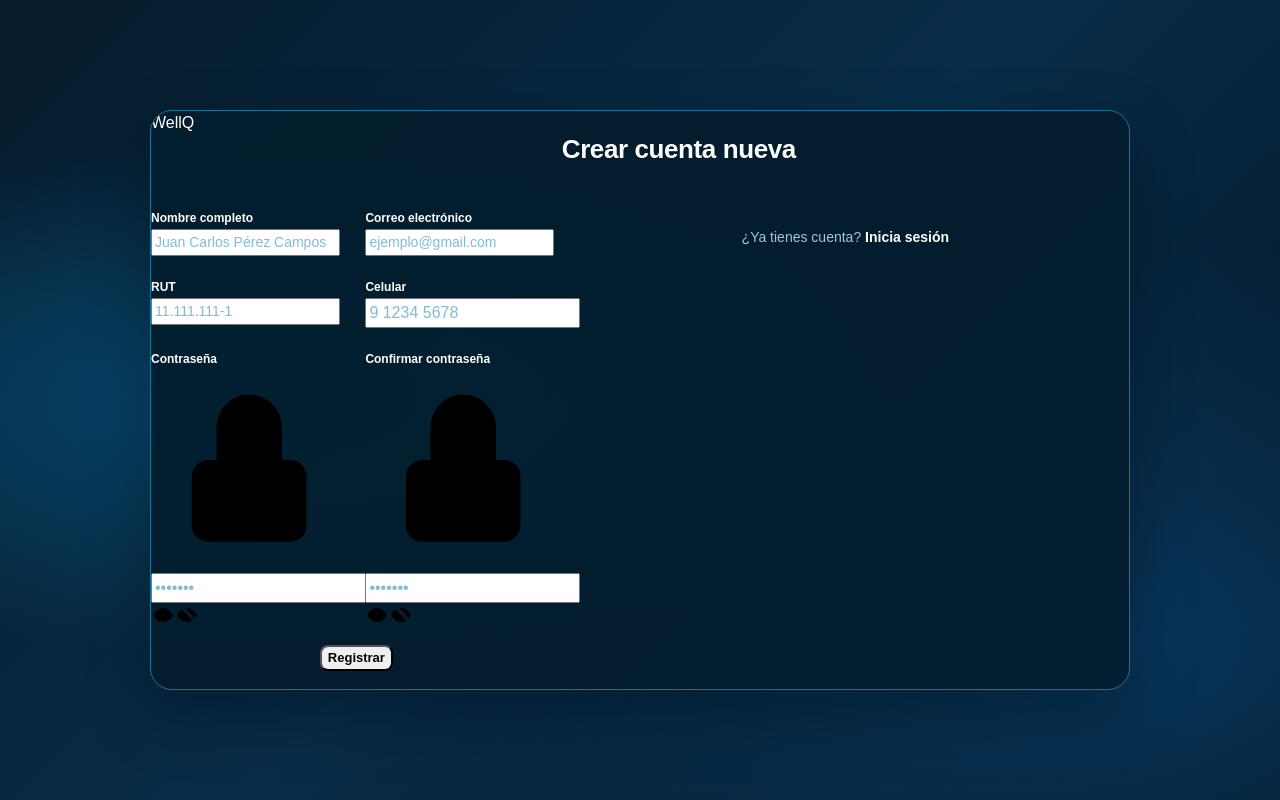
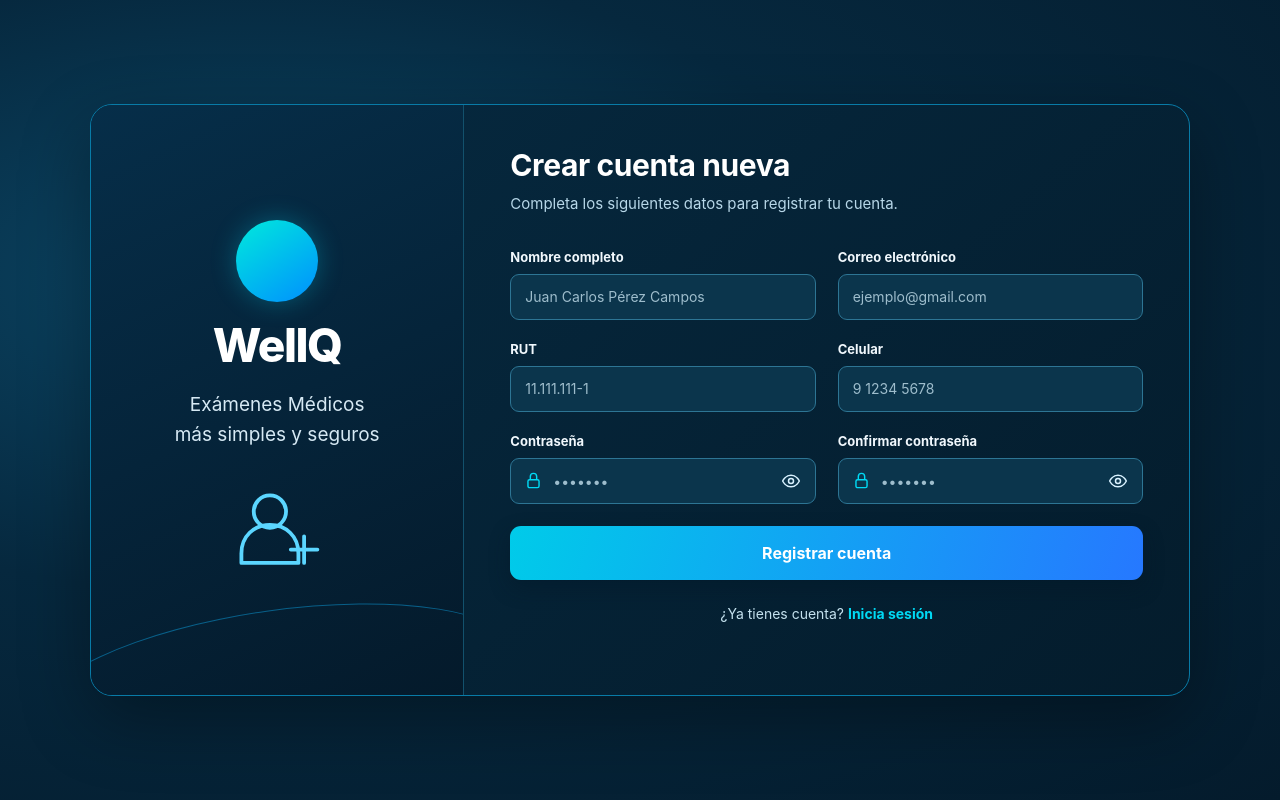
Before and after one commit to reigigax/CMMR---WellQ-App-Examenes-Medicos, a Django app: page /sign_up/ in a window 1280 px wide. Run offline with Django 5.2, Linux system fonts and the light colour scheme.

Commit message:
Mejora visual de registro WellQ y correccion de caracteres

```diff
--- /dev/null
+++ b/Fase 2/Evidencias Proyecto/Evidencias de sistema/Aplicación/exams_manager/static/css/signup.css
@@ -0,0 +1,58 @@
+/* WellQ - Registro: estilos aislados de login.css */
+.signup-page { min-height:100vh; display:flex; justify-content:center; align-items:center; padding:38px 20px; box-sizing:border-box; background:radial-gradient(ellipse at 20% 35%,#0b4665 0%,#06283e 43%,#041b2c 100%); color:#f5fbff; font-family:Inter,'Segoe UI',Arial,sans-serif; }
+.signup-page *, .signup-page *::before, .signup-page *::after {box-sizing:border-box;}
+.signup-shell {display:grid;grid-template-columns:34% minmax(0,1fr);width:min(1100px,100%);background:linear-gradient(140deg,#062a41,#041c2c);border:1px solid #087ba7;border-radius:22px;box-shadow:0 24px 70px #0005;overflow:hidden;}
+.signup-identity {position:relative;display:flex;align-items:center;justify-content:center;min-height:590px;border-right:1px solid #12516c;background:linear-gradient(155deg,#062e49,#041a2b);overflow:hidden;text-align:center;}
+.signup-identity::after {content:"";position:absolute;bottom:-65px;left:-15%;width:130%;height:150px;border:1px solid #085f88;border-radius:50%;transform:rotate(-8deg);}
+.signup-identity-inner {position:relative;z-index:1;padding:30px 16px;}
+.signup-orb {width:82px;height:82px;margin:0 auto 18px;border-radius:50%;background:linear-gradient(145deg,#00eadc,#008fff);box-shadow:0 0 26px #00d9f64a;}
+.signup-logo {font-size:46px;font-weight:800;letter-spacing:-1.5px;line-height:1.1;color:#fff;}
+.signup-tagline {font-size:19px;line-height:1.55;color:#d6e9f4;margin:20px 0 36px;}
+.signup-person {display:block;width:95px;height:95px;margin:auto;color:#5bd6ff;}
+.signup-content {padding:42px 46px 36px;min-width:0;}
+.signup-content h1 {font-size:30px;line-height:1.2;font-weight:750;color:#fff;margin:0 0 10px;text-align:left;}
+.signup-subtitle {font-size:15px;color:#b7d7e8;margin:0 0 32px;line-height:1.5;}
+.signup-page .signup-form {display:flex;flex-direction:column;gap:22px;margin:0;width:100%;}
+.signup-page .signup-grid {display:grid;grid-template-columns:repeat(2,minmax(0,1fr));gap:20px 22px;align-items:start;}
+.signup-page .field {display:flex;flex-direction:column;gap:8px;min-width:0;margin:0;position:relative;}
+.signup-page .field label {display:block;color:#f1f8fd;font-size:13px;font-weight:650;margin:0;line-height:1.4;}
+.signup-page .field > input, .signup-page .field .input-icon input {display:block;width:100%;height:46px;min-width:0;padding:0 14px;margin:0;border:1px solid #2d7594;border-radius:9px;background:#0b354c;color:#f5fbff;font-size:14px;line-height:normal;box-shadow:none;outline:none;}
+.signup-page .field input::placeholder {color:#9ebdcc;opacity:1;}
+.signup-page .field input:focus {border-color:#00c9ef;box-shadow:0 0 0 3px #00bfe522;}
+.signup-page .field .input-icon {position:relative;display:block;width:100%;height:46px;margin:0;}
+.signup-page .field .input-icon input {padding-left:42px;padding-right:45px;}
+.signup-page .field .input-icon > svg.icon-lock {position:absolute;top:13px;left:14px;width:19px!important;height:19px!important;max-width:19px;max-height:19px;fill:none!important;stroke:#00d9f4;stroke-width:1.8;z-index:1;pointer-events:none;}
+.signup-page .toggle-password {position:absolute;right:7px;top:5px;width:36px;height:36px;padding:8px;display:flex;align-items:center;justify-content:center;border:0;background:transparent;color:#d9f2ff;cursor:pointer;box-shadow:none;}
+.signup-page .toggle-password svg {width:20px!important;height:20px!important;max-width:20px;max-height:20px;fill:none!important;stroke:currentColor;stroke-width:1.8;stroke-linecap:round;stroke-linejoin:round;}
+.signup-page .toggle-password .icon-eye-off {display:none;}
+.signup-page .toggle-password.is-visible .icon-eye {display:none;}
+.signup-page .toggle-password.is-visible .icon-eye-off {display:block;}
+.signup-page .field-error,.signup-page .password-match {display:flex;align-items:center;gap:6px;margin:2px 0 0;font-size:12px;color:#ff9b9b;}
+.signup-page .field-error[hidden],.signup-page .password-match[hidden],.signup-page .password-strength[hidden] {display:none!important;}
+.signup-page .field-error svg,.signup-page .password-match svg,.signup-page .password-rules svg {width:14px!important;height:14px!important;flex:0 0 14px;fill:none!important;stroke:currentColor;stroke-width:2;}
+.signup-page .password-match.coincide {color:#50e3af;}
+.signup-page .password-match .icon-check,.signup-page .password-match.coincide .icon-cross,.signup-page .password-rules .icon-check,.signup-page .password-rules li.cumple .icon-cross {display:none;}
+.signup-page .password-match.coincide .icon-check,.signup-page .password-rules li.cumple .icon-check {display:block;}
+.signup-page .password-strength {display:flex;flex-direction:column;gap:7px;margin-top:5px;}
+.signup-page .strength-segments {display:grid;grid-template-columns:repeat(3,1fr);gap:5px;}
+.signup-page .strength-segments span {height:4px;background:#24536b;border-radius:5px;}
+.signup-page .password-strength.debil .strength-segments span:first-child {background:#ff7878;}
+.signup-page .password-strength.regular .strength-segments span:nth-child(-n+2) {background:#ffc56e;}
+.signup-page .password-strength.buena .strength-segments span {background:#50e3af;}
+.signup-page .strength-text {font-size:12px;color:#d7edf8;}
+.signup-page .password-rules {list-style:none;margin:0;padding:0;display:grid;gap:5px;}
+.signup-page .password-rules li {display:flex;gap:7px;align-items:center;color:#ff9b9b;font-size:12px;}
+.signup-page .password-rules li.cumple {color:#50e3af;}
+.signup-page .field input.invalido,.signup-page .field .input-icon input.no-coincide {border-color:#ff8181;}
+.signup-page .field .input-icon input.coincide {border-color:#50e3af;}
+.signup-page .signup-actions {display:block;width:100%;margin:0;}
+.signup-page .signup-actions .btn {display:block;width:100%;max-width:none;height:54px;border:0;border-radius:11px;background:linear-gradient(105deg,#00cbe9,#2678ff);color:#fff;font-size:16px;font-weight:750;cursor:pointer;box-shadow:0 8px 20px #00162666;}
+.signup-page .signup-actions .btn:hover {filter:brightness(1.08);transform:translateY(-1px);}
+.signup-page .signup-footer {margin:23px 0 0;text-align:center;font-size:14px;color:#c4e1ee;}
+.signup-page .signup-footer a {color:#00d9f4;font-weight:750;text-decoration:none;}
+.signup-page .signup-footer a:hover {text-decoration:underline;}
+.signup-page .messages-container {margin-bottom:18px;}
+.signup-page .alert-msg {padding:11px 14px;border-radius:9px;margin-bottom:8px;font-size:13px;background:#ff696922;color:#ffb3b3;border:1px solid #ff696966;}
+.signup-page .alert-msg.success {background:#3bce9820;color:#70e9bc;border-color:#3bce9866;}
+@media(max-width:900px){.signup-shell{grid-template-columns:30% 1fr}.signup-content{padding:32px 26px}.signup-logo{font-size:35px}.signup-tagline{font-size:15px}}
+@media(max-width:700px){.signup-page{padding:20px 12px;align-items:flex-start}.signup-shell{grid-template-columns:1fr}.signup-identity{min-height:unset;padding:22px;border-right:0;border-bottom:1px solid #12516c}.signup-identity-inner{padding:0}.signup-orb{width:46px;height:46px;margin-bottom:7px}.signup-logo{font-size:28px}.signup-tagline{margin:7px 0 0;font-size:12px}.signup-person{display:none}.signup-content{padding:25px 20px}.signup-content h1{font-size:25px}.signup-subtitle{margin-bottom:24px}.signup-page .signup-grid{grid-template-columns:1fr;gap:17px}}
--- a/Fase 2/Evidencias Proyecto/Evidencias de sistema/Aplicación/exams_manager/templates/exams_manager/sign_up.html
+++ b/Fase 2/Evidencias Proyecto/Evidencias de sistema/Aplicación/exams_manager/templates/exams_manager/sign_up.html
@@ -1,361 +1,29 @@
 {% extends "base.html" %}
-
-{% block title %}WellQ | Crear Cuenta{% endblock %}
-
+{% load static %}
+{% block title %}WellQ | Crear cuenta{% endblock %}
 {% block content %}
-
-{% load static %}
-
 <link rel="stylesheet" href="{% static 'css/login.css' %}">
-
-<style>
-
-    /* ==================================================
-       TARJETA (mas ancha que el login para dos columnas)
-    ================================================== */
-
-    .signup-card {
-        max-width: 720px;
-    }
-
-
-    /* ==================================================
-       LOGO (arriba a la izquierda)
-    ================================================== */
-
-    .signup-brand {
-        justify-content: flex-start;
-    }
-
-
-    /* ==================================================
-       FORMULARIO EN DOS COLUMNAS
-    ================================================== */
-
-    .signup-form {
-        display: flex;
-        flex-direction: column;
-
-        gap: 18px;
-    }
-
-    .signup-grid {
-        display: grid;
-        grid-template-columns: repeat(2, minmax(0, 1fr));
-
-        gap: 18px;
-    }
-
-
-    /* ==================================================
-       SEGURIDAD DE LA CONTRASEÑA
-    ================================================== */
-
-    .password-strength {
-        display: flex;
-        flex-direction: column;
-
-        gap: 8px;
-
-        margin-top: 4px;
-    }
-
-    .password-strength[hidden] {
-        display: none;
-    }
-
-    .strength-segments {
-        display: grid;
-        grid-template-columns: repeat(3, 1fr);
-
-        gap: 6px;
-    }
-
-    .strength-segments span {
-        height: 4px;
-
-        background: #1f4357;
-
-        border-radius: 2px;
-
-        transition: background .2s;
-    }
-
-    .password-strength.debil .strength-segments span:nth-child(-n+1) {
-        background: #ff6b6b;
-    }
-
-    .password-strength.regular .strength-segments span:nth-child(-n+2) {
-        background: #f5a524;
-    }
-
-    .password-strength.buena .strength-segments span {
-        background: #2ed39a;
-    }
-
-    .strength-text {
-        font-size: 12px;
-        font-weight: 700;
-    }
-
-    .password-strength.debil .strength-text {
-        color: #ff8a8a;
-    }
-
-    .password-strength.regular .strength-text {
-        color: #ffc061;
-    }
-
-    .password-strength.buena .strength-text {
-        color: #4fe3ae;
-    }
-
-    .password-rules {
-        display: flex;
-        flex-direction: column;
-
-        gap: 6px;
-
-        margin: 6px 0 0;
-        padding: 0;
-
-        list-style: none;
-
-        font-size: 13px;
-    }
-
-    .password-rules li {
-        display: flex;
-        align-items: center;
-
-        gap: 8px;
-
-        color: #ff8a8a;
-    }
-
-    .password-rules li.cumple {
-        color: #4fe3ae;
-    }
-
-    .password-rules svg,
-    .password-match svg,
-    .field-error svg {
-        flex-shrink: 0;
-
-        width: 14px;
-        height: 14px;
-
-        fill: none;
-        stroke: currentColor;
-        stroke-width: 2.2;
-        stroke-linecap: round;
-        stroke-linejoin: round;
-    }
-
-    .password-rules .icon-check,
-    .password-rules li.cumple .icon-cross,
-    .password-match .icon-check,
-    .password-match.coincide .icon-cross {
-        display: none;
-    }
-
-    .password-rules li.cumple .icon-check,
-    .password-match.coincide .icon-check {
-        display: block;
-    }
-
-
-    /* ==================================================
-       CONFIRMAR CONTRASEÑA: coinciden / no coinciden
-    ================================================== */
-
-    .field .input-icon input.no-coincide {
-        border-color: #ff8a8a;
-
-        box-shadow:
-            0 0 0 2px rgba(255, 138, 138, .12);
-    }
-
-    .field .input-icon input.coincide {
-        border-color: #4fe3ae;
-
-        box-shadow:
-            0 0 0 2px rgba(79, 227, 174, .12);
-    }
-
-    .password-match {
-        display: flex;
-        align-items: center;
-
-        gap: 8px;
-
-        margin: 0;
-
-        color: #ff8a8a;
-
-        font-size: 13px;
-    }
-
-    .password-match[hidden] {
-        display: none;
-    }
-
-    .password-match.coincide {
-        color: #4fe3ae;
-    }
-
-
-    /* ==================================================
-       ERRORES AL REGISTRAR (campo en rojo + mensaje)
-    ================================================== */
-
-    .signup-form .field input.invalido {
-        border-color: #ff8a8a;
-
-        box-shadow:
-            0 0 0 2px rgba(255, 138, 138, .12);
-    }
-
-    .field-error {
-        display: flex;
-        align-items: center;
-
-        gap: 8px;
-
-        margin: 0;
-
-        color: #ff8a8a;
-
-        font-size: 12px;
-    }
-
-    .field-error[hidden] {
-        display: none;
-    }
-
-
-    /* ==================================================
-       MENSAJE DE ALERTA DE DJANGO
-    ================================================== */
-
-    .messages-container {
-        margin-bottom: 15px;
-    }
-
-    .alert-msg {
-        padding: 10px 14px;
-        border-radius: 8px;
-        font-size: 13px;
-        font-weight: 600;
-        text-align: center;
-        margin-bottom: 8px;
-    }
-
-    .alert-msg.error {
-        background: rgba(255, 107, 107, 0.15);
-        border: 1px solid rgba(255, 107, 107, 0.45);
-        color: #ff8a8a;
-    }
-
-    .alert-msg.success {
-        background: rgba(46, 211, 154, .12);
-        border: 1px solid rgba(79, 227, 174, .45);
-        color: #4fe3ae;
-    }
-
-
-    /* ==================================================
-       BOTÓN REGISTRAR
-    ================================================== */
-
-    .signup-actions {
-        display: flex;
-        justify-content: center;
-    }
-
-    .signup-actions .btn {
-        max-width: 240px;
-    }
-
-
-    /* ==================================================
-       ENLACE INICIAR SESIÓN
-    ================================================== */
-
-    .signup-footer {
-        margin: 22px 0 0;
-
-        text-align: center;
-
-        color: #9ec8de;
-
-        font-size: 14px;
-    }
-
-    .signup-footer a {
-        color: #ffffff;
-
-        font-weight: 700;
-
-        text-decoration: none;
-
-        transition: .2s;
-    }
-
-    .signup-footer a:hover {
-        color: #32c9f2;
-
-        text-decoration: underline;
-    }
-
-
-    /* ==================================================
-       RESPONSIVE
-    ================================================== */
-
-    @media (max-width: 640px) {
-
-        .signup-grid {
-            grid-template-columns: 1fr;
-        }
-
-        .signup-actions .btn {
-            max-width: none;
-        }
-
-    }
-
-</style>
-
-<main class="login-page">
-
-    <section class="login-card signup-card">
-
-        <!-- LOGO -->
-
-        <div class="brand signup-brand">
-            <div class="brand-circle"></div>
-            <span>WellQ</span>
+<link rel="stylesheet" href="{% static 'css/signup.css' %}">
+<main class="login-page signup-page">
+  <section class="signup-shell" aria-labelledby="signup-title">
+    <aside class="signup-identity">
+      <div class="signup-identity-inner">
+        <div class="signup-orb" aria-hidden="true"></div>
+        <div class="signup-logo">WellQ</div>
+        <p class="signup-tagline">Exámenes Médicos<br>más simples y seguros</p>
+        <svg class="signup-person" viewBox="0 0 100 100" aria-hidden="true" fill="none" stroke="currentColor" stroke-width="4" stroke-linecap="round" stroke-linejoin="round"><circle cx="42" cy="28" r="17"/><path d="M12 82V72c0-18 13-30 30-30s30 12 30 30v10H12"/><path d="M78 54v28M64 68h28"/></svg>
       </div>
-
-        <h1 class="login-title">
-            Crear cuenta nueva
-        </h1>
-
-        <!-- BLOQUE DE ERRORES / MENSAJES DE DJANGO -->
+    </aside>
+    <div class="signup-content">
+      <h1 id="signup-title">Crear cuenta nueva</h1>
+      <p class="signup-subtitle">Completa los siguientes datos para registrar tu cuenta.</p>
       {% if messages %}
-            <div class="messages-container">
+        <div class="messages-container" role="status">
           {% for message in messages %}
-                    <div class="alert-msg {% if message.tags %}{{ message.tags }}{% else %}error{% endif %}">
-                        {{ message }}
-                    </div>
+            <div class="alert-msg {% if message.tags %}{{ message.tags }}{% else %}error{% endif %}">{{ message }}</div>
           {% endfor %}
         </div>
       {% endif %}
-
-
-        <!-- FORMULARIO CONECTADO A VISTA DJANGO -->
-
 <form method="POST" action="{% url 'sign_up' %}" class="signup-form">
 
             {% csrf_token %}
@@ -622,25 +290,16 @@
             <div class="signup-actions">
 
                 <button type="button" class="btn btn-primary" id="btn-registrar">
-                    Registrar
+                    Registrar cuenta
                 </button>
 
             </div>
 
         </form>
-
-
-        <!-- INICIAR SESIÓN -->
-
-        <p class="signup-footer">
-            ¿Ya tienes cuenta?
-            <a href="{% url 'login' %}">Inicia sesión</a>
-        </p>
-
+<p class="signup-footer">¿Ya tienes cuenta? <a href="{% url 'login' %}">Inicia sesión</a></p>
+    </div>
   </section>
-
 </main>
-
 <script src="{% static 'js/rut.js' %}"></script>
 <script src="{% static 'js/password.js' %}"></script>
 
--- a/Fase 2/Evidencias Proyecto/Evidencias de sistema/Aplicación/exams_manager/views.py
+++ b/Fase 2/Evidencias Proyecto/Evidencias de sistema/Aplicación/exams_manager/views.py
@@ -10,16 +10,16 @@
 
 
 # ------------------------------------------------------------------
-# ExcepciÃ³n y Helper Centralizado para la API
+# Excepción y Helper Centralizado para la API
 # ------------------------------------------------------------------
 class TokenExpiredException(Exception):
-    """ExcepciÃ³n lanzada cuando la API responde con HTTP 401 Unauthorized."""
+    """Excepción lanzada cuando la API responde con HTTP 401 Unauthorized."""
     pass
 
 
 def api_request(request, method, endpoint, data=None, files=None, json=None, timeout=10):
     """
-    FunciÃ³n centralizada para realizar peticiones a la API REST.
+    Función centralizada para realizar peticiones a la API REST.
     Si la API responde con un estado 401 (Unauthorized), interrumpe el flujo
     lanzando TokenExpiredException.
     """
@@ -42,7 +42,7 @@
             timeout=timeout
         )
 
-        # Si el token caducÃ³ o es invÃ¡lido en la API, lanzamos la excepciÃ³n
+        # Si el token caducó o es inválido en la API, lanzamos la excepción
         if response.status_code == 401:
             raise TokenExpiredException()
 
@@ -52,12 +52,12 @@
 
 
 # ------------------------------------------------------------------
-# Decoradores de ProtecciÃ³n con Captura Global de Caducidad
+# Decoradores de Protección con Captura Global de Caducidad
 # ------------------------------------------------------------------
 def jwt_required(view_func):
     """
-    Verifica que exista token en la sesiÃ³n y captura automÃ¡ticamente
-    si el token caduca durante cualquier operaciÃ³n.
+    Verifica que exista token en la sesión y captura automáticamente
+    si el token caduca durante cualquier operación.
     """
     @wraps(view_func)
     def _wrapped_view(request, *args, **kwargs):
@@ -77,7 +77,7 @@
 
 def clinico_required(view_func):
     """
-    Verifica que la sesiÃ³n corresponda a un perfil clÃ­nico y gestiona
+    Verifica que la sesión corresponda a un perfil clínico y gestiona
     la caducidad del token de forma global.
     """
     @wraps(view_func)
@@ -88,7 +88,7 @@
 
         user_type = request.session.get('user_type')
         if user_type != 'clinico':
-            messages.error(request, "Acceso restringido: Esta secciÃ³n requiere perfil clÃ­nico.")
+            messages.error(request, "Acceso restringido: Esta sección requiere perfil clínico.")
             return redirect('paciente')
 
         try:
@@ -102,10 +102,10 @@
 
 
 # ------------------------------------------------------------------
-# Vistas PÃºblicas / AutenticaciÃ³n
+# Vistas Públicas / Autenticación
 # ------------------------------------------------------------------
 def login(request):
-    # RedirecciÃ³n si la sesiÃ³n aÃºn se encuentra activa
+    # Redirección si la sesión aún se encuentra activa
     if request.session.get('access_token'):
         if request.session.get('user_type') == 'clinico':
             return redirect('clinico')
@@ -138,11 +138,11 @@
                     return redirect('clinico')
                 return redirect('paciente')
             else:
-                error_msg = response.json().get('detail', 'Credenciales invÃ¡lidas')
+                error_msg = response.json().get('detail', 'Credenciales inválidas')
                 messages.error(request, error_msg)
 
         except requests.exceptions.RequestException:
-            messages.error(request, "Error de conexiÃ³n con el servidor de autenticaciÃ³n.")
+            messages.error(request, "Error de conexión con el servidor de autenticación.")
 
     return render(request, 'exams_manager/login.html')
 
@@ -184,7 +184,7 @@
             response = requests.post(f"{API_BASE_URL}/auth/register/paciente/", json=payload, timeout=5)
 
             if response.status_code == 201:
-                messages.success(request, "Â¡Cuenta creada exitosamente! Ya puedes iniciar sesiÃ³n.")
+                messages.success(request, "¡Cuenta creada exitosamente! Ya puedes iniciar sesión.")
                 return redirect('login')
             else:
                 errores = response.json()
@@ -195,7 +195,7 @@
                 messages.error(request, msg)
 
         except requests.exceptions.RequestException:
-            messages.error(request, "Error de conexiÃ³n con el servidor de la API.")
+            messages.error(request, "Error de conexión con el servidor de la API.")
 
     return render(request, 'exams_manager/sign_up.html')
 
@@ -226,7 +226,7 @@
         archivos = request.FILES.getlist('documentos')
 
         if not archivos:
-            messages.error(request, "No se seleccionÃ³ ningÃºn archivo para subir.")
+            messages.error(request, "No se seleccionó ningún archivo para subir.")
             return redirect('upload')
 
         exitos = 0
@@ -236,7 +236,7 @@
             files = {'archivo': (f.name, f.read(), f.content_type)}
             data = {
                 'titulo': f.name,
-                'sesion': 'SesiÃ³n Portal Web',
+                'sesion': 'Sesión Portal Web',
                 'nota_clinica': 'Documento cargado desde el panel de usuario.',
                 'version_archivo': 1
             }
@@ -251,7 +251,7 @@
         if exitos > 0:
             messages.success(request, f"Se cargaron {exitos} documento(s) correctamente.")
         if errores > 0:
-            messages.error(request, f"OcurriÃ³ un error al procesar {errores} archivo(s).")
+            messages.error(request, f"Ocurrió un error al procesar {errores} archivo(s).")
 
         return redirect('upload')
 
@@ -302,7 +302,7 @@
 
 @jwt_required
 def eliminar_examen(request, examen_id):
-    """EnvÃ­a una peticiÃ³n DELETE a la API para eliminar un examen por su ID."""
+    """Envía una petición DELETE a la API para eliminar un examen por su ID."""
     if request.method == 'POST':
         response = api_request(request, 'DELETE', f'/examenes/{examen_id}/')
 
@@ -311,5 +311,5 @@
         else:
             messages.error(request, "No se pudo eliminar el documento. Intente nuevamente.")
 
-    # Redirige de vuelta a la pÃ¡gina desde donde se solicitÃ³ la eliminaciÃ³n
+    # Redirige de vuelta a la página desde donde se solicitó la eliminación
     return redirect(request.META.get('HTTP_REFERER', 'clinico'))
```
Lines whose indentation alone changed are shown as unchanged.
